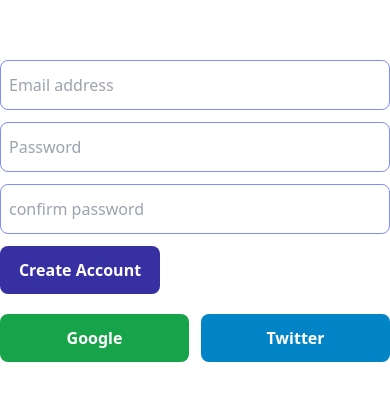
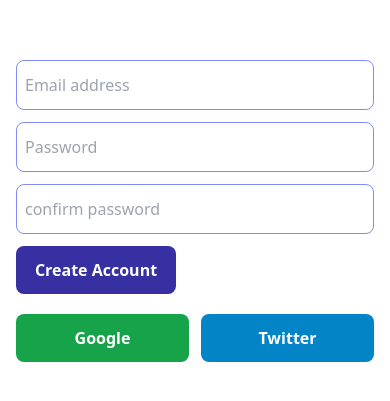
Before and after one commit to earlycodetech/facep, a Next.js app: page /auth/signup in a window 390 px wide. Shown: the part 211-612 px from the top of the page. Built offline with nearby package versions, Linux system fonts and the light colour scheme; no server answers.

Commit message:
added some padding on x

```diff
--- a/pages/auth/signup.js
+++ b/pages/auth/signup.js
@@ -43,7 +43,7 @@
 
     return (
         <>
-        <main className="h-screen flex justify-center items-center">
+        <main className="h-screen flex justify-center items-center px-4 sm:px-0">
             <div className="w-[480px] sm:min-h-[480px] flex flex-col gap-5">
                 <form className="flex flex-col gap-3" onSubmit={handleSubmit}>
                     <input
```
